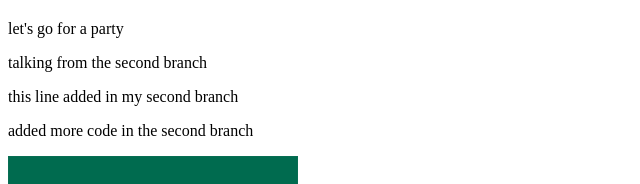
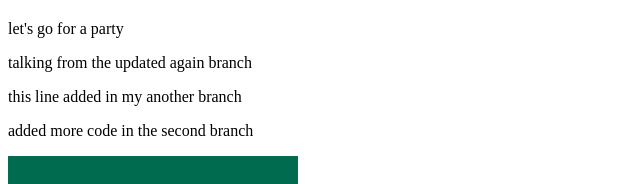
Before and after one commit to Robiul-Islam5314/my-third-website, a plain HTML site: page index.html in a window 1280 px wide. Shown: the part 140-324 px from the top of the page, 0-640 px from the left. Drawn offline with Linux system fonts and the light colour scheme.

Commit message:
changing the same thing

```diff
--- a/index.html
+++ b/index.html
@@ -10,8 +10,8 @@
     <h1>git onek gittu lagay</h1>
     <h5>ok i agree with you</h5>
     <p>let's go for a party</p>
-    <p>talking from the second branch</p>
-    <p>this line added in my second branch</p>
+    <p>talking from the updated again branch</p>
+    <p>this line added in my another branch</p>
     <p>added more code in the second branch</p>
     <img src="flag.png" alt="">
 </body>
```
